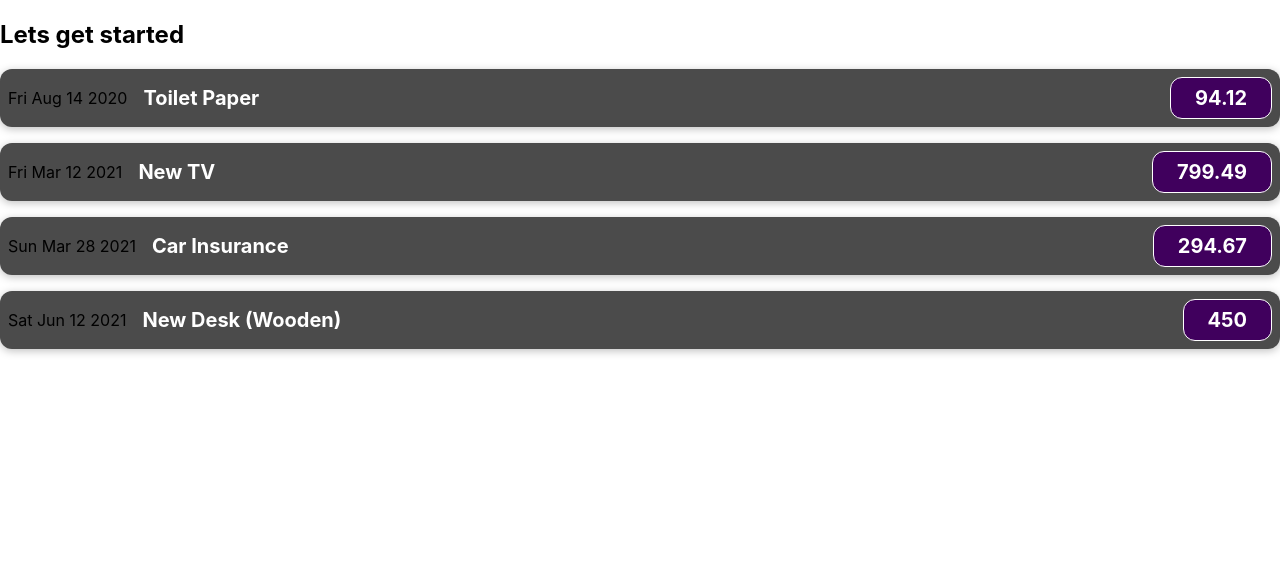
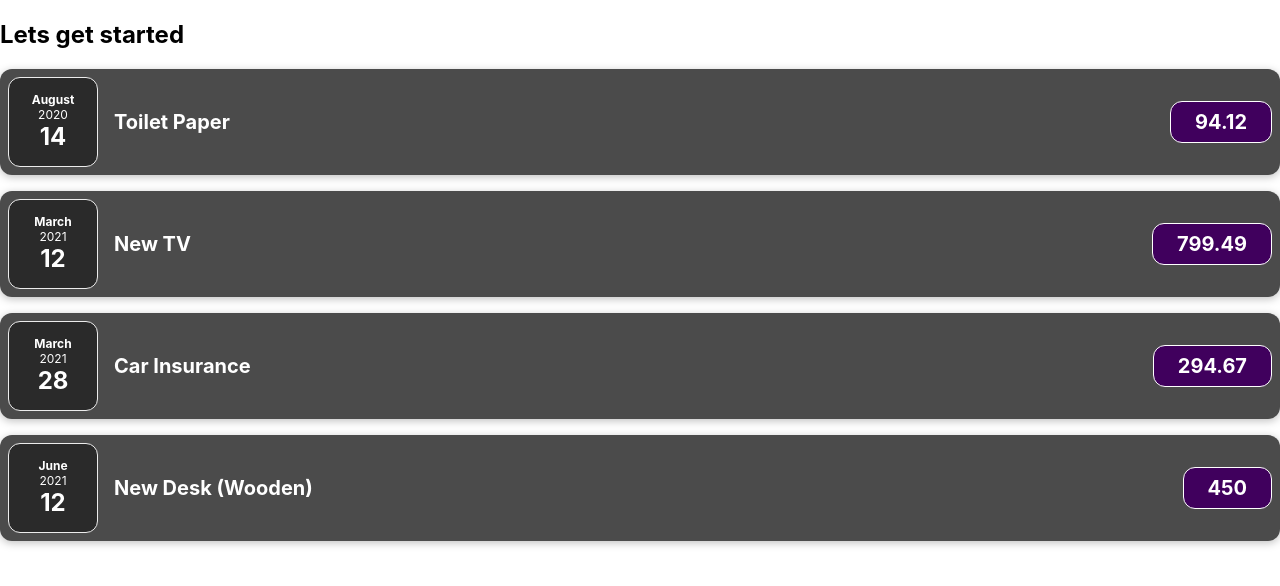
Before and after one commit to andrew-batshoun/first_react_project, a React (Create React App) app: page / in a window 1280 px wide. Shown: the top 586 px of the page. Built offline with nearby package versions, Linux system fonts and the light colour scheme.

Commit message:
split components into multiple components

```diff
--- a/src/App.js
+++ b/src/App.js
@@ -1,4 +1,3 @@
-import logo from './logo.svg';
 import './App.css';
 import ExpenseItem from "./components/ExpenseItem";
 
@@ -10,7 +9,7 @@
             amount: 94.12,
             date: new Date(2020, 7, 14),
         },
-        { id: 'e2', title: 'New TV', amount: 799.49, date: new Date(2021, 2, 12) },
+        {id: 'e2', title: 'New TV', amount: 799.49, date: new Date(2021, 2, 12)},
         {
             id: 'e3',
             title: 'Car Insurance',
@@ -25,16 +24,16 @@
         },
     ];
 
-  return (
-    <div>
-      <h2>Lets get started</h2>
-      <ExpenseItem title={expenses[0].title} amount={expenses[0].amount} date={expenses[0].date}></ExpenseItem>
-      <ExpenseItem title={expenses[1].title} amount={expenses[1].amount} date={expenses[1].date}></ExpenseItem>
-      <ExpenseItem title={expenses[2].title} amount={expenses[2].amount} date={expenses[2].date}></ExpenseItem>
-      <ExpenseItem title={expenses[3].title} amount={expenses[3].amount} date={expenses[3].date}></ExpenseItem>
+    return (
+        <div>
+            <h2>Lets get started</h2>
+            <ExpenseItem title={expenses[0].title} amount={expenses[0].amount} date={expenses[0].date}/>
+            <ExpenseItem title={expenses[1].title} amount={expenses[1].amount} date={expenses[1].date}/>
+            <ExpenseItem title={expenses[2].title} amount={expenses[2].amount} date={expenses[2].date}/>
+            <ExpenseItem title={expenses[3].title} amount={expenses[3].amount} date={expenses[3].date}/>
 
-    </div>
-  );
+        </div>
+    );
 }
 
 export default App;
--- /dev/null
+++ b/src/components/ExpenseDate.css
@@ -0,0 +1,26 @@
+.expense-date {
+    display: flex;
+    flex-direction: column;
+    width: 5.5rem;
+    height: 5.5rem;
+    border: 1px solid #ececec;
+    background-color: #2a2a2a;
+    color: white;
+    border-radius: 12px;
+    align-items: center;
+    justify-content: center;
+}
+
+.expense-date__month {
+    font-size: 0.75rem;
+    font-weight: bold;
+}
+
+.expense-date__year {
+    font-size: 0.75rem;
+}
+
+.expense-date__day {
+    font-size: 1.5rem;
+    font-weight: bold;
+}
--- /dev/null
+++ b/src/components/ExpenseDate.js
@@ -0,0 +1,16 @@
+import './ExpenseDate.css';
+
+function ExpenseDate(props) {
+    const month = props.date.toLocaleString('en-US', {month: 'long'});
+    const day = props.date.toLocaleString('en-US', {day: '2-digit'});
+    const year = props.date.getFullYear();
+
+    return (
+        <div className= "expense-date">
+            <div className= "expense-date__month">{month}</div>
+            <div className="expense-date__year">{year}</div>
+            <div className="expense-date__day">{day}</div>
+        </div>);
+}
+
+export default ExpenseDate;
--- a/src/components/ExpenseItem.js
+++ b/src/components/ExpenseItem.js
@@ -1,14 +1,17 @@
+import ExpenseDate from "./ExpenseDate";
 import './ExpenseItem.css';
+
 
 function ExpenseItem(props) {
 
-    return (<div className="expense-item">
-        <div>{props.date.toDateString()}</div>
-        <div className="expense-item__description">
-            <h2>{props.title}</h2>
-            <div className="expense-item__price">{props.amount}</div>
-        </div>
-    </div>);
+    return (
+        <div className="expense-item">
+            <ExpenseDate date={props.date}/>
+            <div className="expense-item__description">
+                <h2>{props.title}</h2>
+                <div className="expense-item__price">{props.amount}</div>
+            </div>
+        </div>);
 }
 
 export default ExpenseItem;
```
